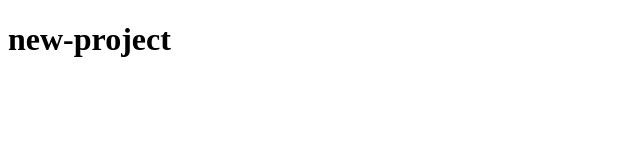
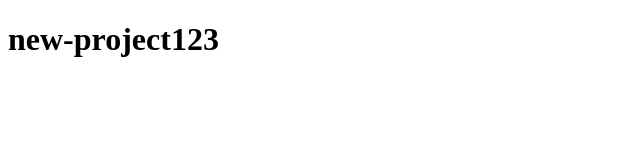
Before and after one commit to Volodymyr-khainatstyi/new-projekt, a plain HTML site: page index.html in a window 1280 px wide. Shown: the full height of the page, 0-640 px from the left. Drawn offline with Linux system fonts and the light colour scheme.

Commit message:
Update index.html

```diff
--- a/index.html
+++ b/index.html
@@ -7,6 +7,8 @@
     <title><new-project></new-project></title>
 </head>
 <body>
- <h1>new-project</h1>
+ <h1>
+     new-project123
+ </h1>
 </body>
 </html>
```
